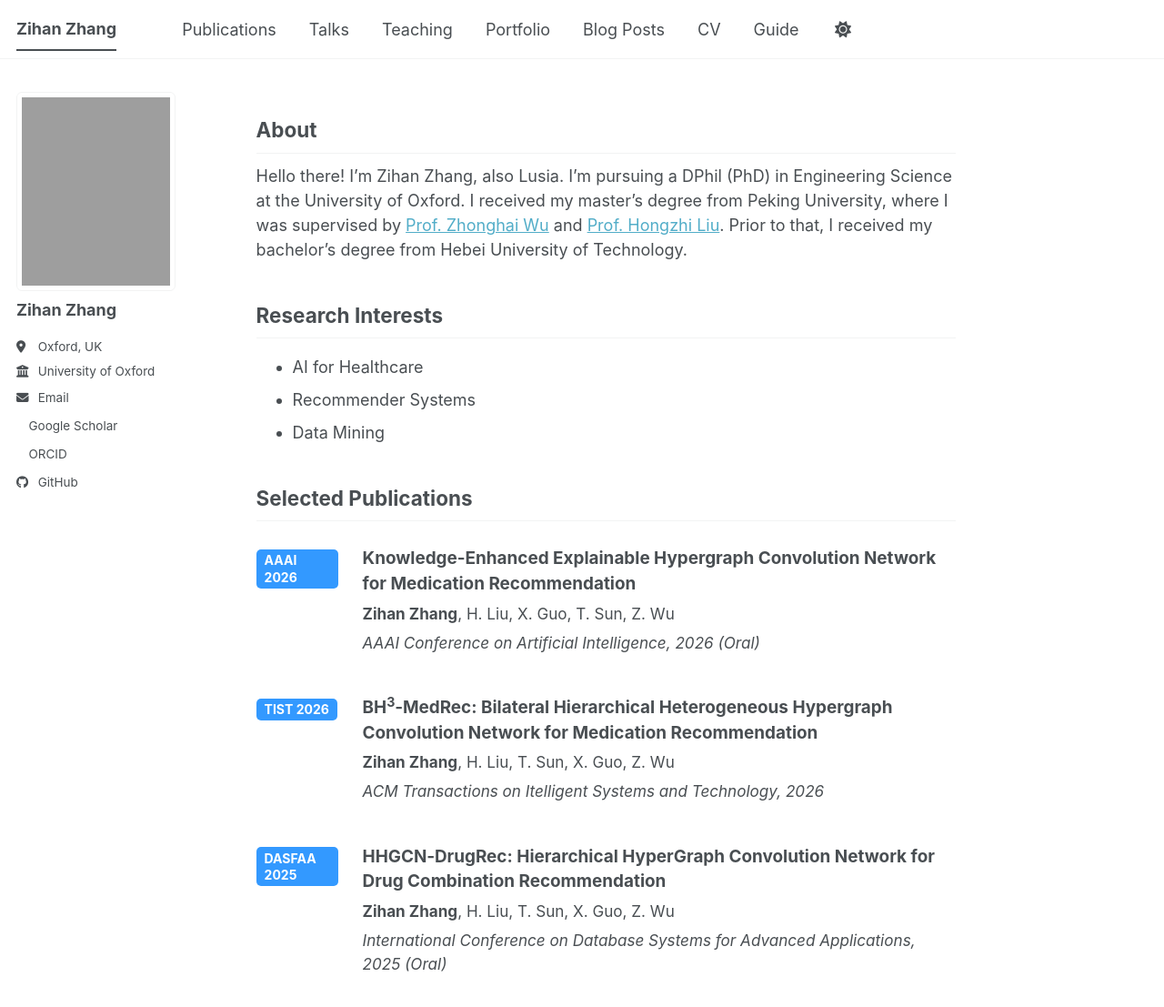
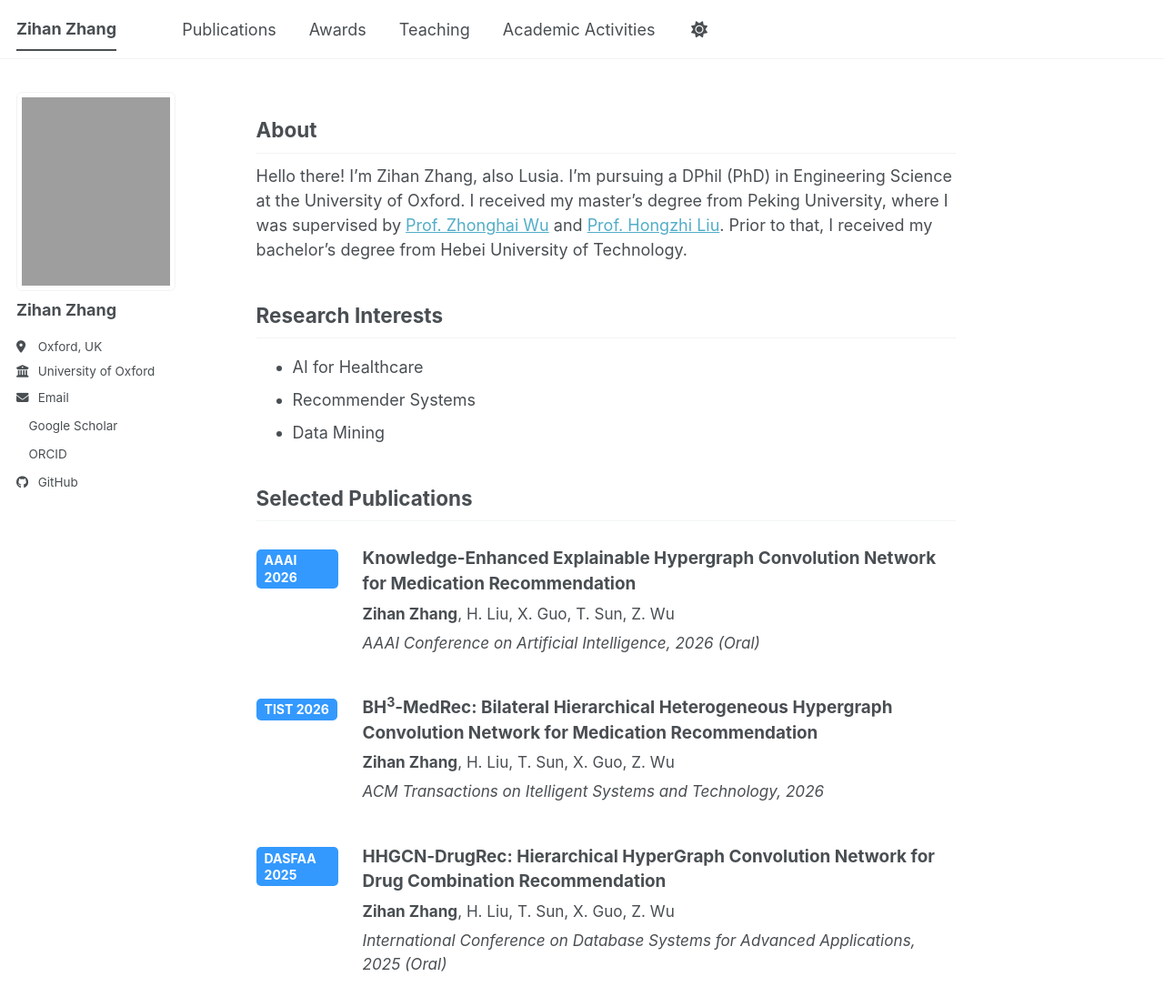
Before and after one commit to LusiaZ/LusiaZ.github.io, a Jekyll site: the page built from _pages/about.md, in a window 1280 px wide and 1198 px high. Shown: the top 1107 px of the window at 91% size. Built offline with Jekyll 4.4.1, drawn with Linux system fonts in a browser that asks for light colours; a style sheet for code colours, icons or effects is not loaded.

Commit message:
Update navigation.yml

```diff
--- a/_data/navigation.yml
+++ b/_data/navigation.yml
@@ -11,23 +11,11 @@ main:
   - title: "Publications"
     url: /publications/
 
-  - title: "Talks"
-    url: /talks/
+  - title: "Awards"
+    url: /awards/
 
   - title: "Teaching"
     url: /teaching/
 
-  - title: "Portfolio"
-    url: /portfolio/
-
-  - title: "Blog Posts"
-    url: /year-archive/
-
-  - title: "CV"
-    url: /cv/
-
-  # - title: "CV"
-  #   url: /cv-json/
-
-  - title: "Guide"
-    url: /markdown/
+  - title: "Academic Activities"
+    url: /academic-activities/
```
